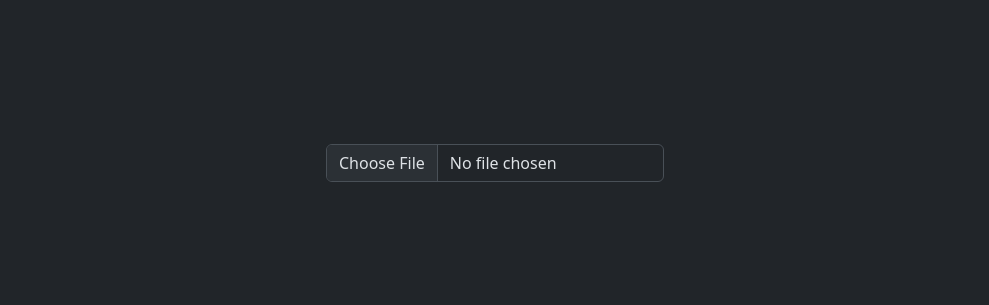
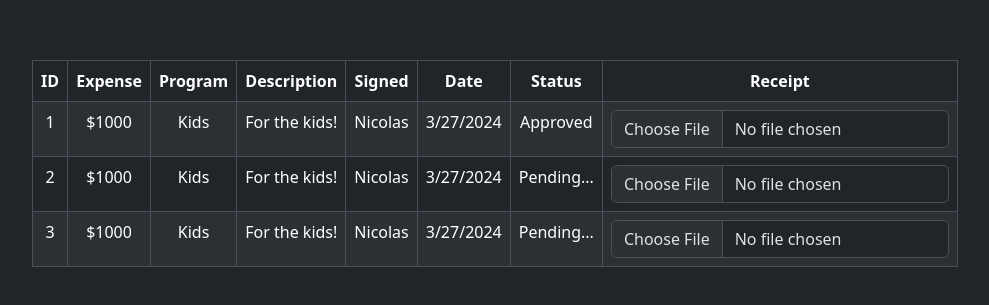
Before and after one commit to BenjaminBowman05/cd-interns-expense-tracker, a React (Vite) app: page / in a window 1280 px wide. Shown: the part 229-534 px from the top of the page, without its empty margins (145-1134 px from the left). Built offline with nearby package versions, Linux system fonts and the light colour scheme.

Commit message:
Added reciept tracking

```diff
--- a/src/Sandbox.jsx
+++ b/src/Sandbox.jsx
@@ -1,10 +1,9 @@
-
 import FileUploadTest from "./components/FileUploadTest";
+import PurchaseTracker from "./components/PurchaseTracker";
 const Sandbox = () => {
-
   return (
     <>
-      <FileUploadTest />
+      <PurchaseTracker />
     </>
   );
 };
--- a/src/components/FileUploadTest.jsx
+++ b/src/components/FileUploadTest.jsx
@@ -8,7 +8,7 @@ const FileUploadTest = () => {
 
     // Allowing file type
     var allowedExtensions =
-      /(\.doc|\.docx|\.odt|\.pdf|\.tex|\.txt|\.rtf|\.wps|\.wks|\.wpd)$/i;
+      /(\.doc|\.docx|\.odt|\.pdf|\.tex|\.txt|\.rtf|\.wps|\.wks|\.wpd|\.png|\.jpg|\.jpeg)$/i;
 
     if (!allowedExtensions.exec(filePath)) {
       alert("Invalid file type");
@@ -20,25 +20,74 @@ const FileUploadTest = () => {
 
   const handleFileSelect = (event) => {
     let valid = validateFile();
-    var isPdf = /(\.pdf)$/i;
+    var isPdf = /(\.pdf|\.png|\.jpg|\.jpeg)$/i;
     var fileInput = document.getElementById("file");
     var filePath = fileInput.value;
-    document.getElementById("fileContent").textContent = "";
+    let fileContent = document.getElementById("fileContent");
+    fileContent.textContent = "";
 
-    if (valid && !isPdf.exec(filePath)) {
-      const reader = new FileReader();
-      reader.onload = handleFileLoad;
-      reader.readAsText(event.target.files[0]);
+    if (valid) {
+      if (isPdf.exec(filePath)) {
+        console.log(event.target.files);
+        const reader = new FileReader();
+        reader.onload = handleFileLoadPdf;
+        reader.readAsDataURL(event.target.files[0]);
+      } else {
+        const reader = new FileReader();
+        reader.onload = handleFileLoadText;
+        reader.readAsText(event.target.files[0]);
+      }
     }
   };
 
-  const handleFileLoad = (event) => {
+  const handleFileLoadText = (event) => {
     console.log(event);
-    document.getElementById("fileContent").textContent = event.target.result;
+    document.getElementById("modal-body").textContent = event.target.result;
   };
 
+  const handleFileLoadPdf = (event) => {
+    console.log(event);
+    document.getElementById(
+      "modal-body"
+    ).innerHTML = `<embed src=${event.target.result} width="850px" height="850px" type="application/pdf"/>`;
+  };
+
+  /*
+
+
+
+    // @param {Event} event
+    function handleSubmit(event) {
+      // @type {HTMLFormElement}
+      const form = event.currentTarget;
+      const url = new URL(form.action);
+      const formData = new FormData(form);
+      const searchParams = new URLSearchParams(formData);
+
+      /// @type {Parameters<fetch>[1]}
+      const fetchOptions = {
+        method: form.method,
+      };
+
+      if (form.method.toLowerCase() === "post") {
+        if (form.enctype === "multipart/form-data") {
+          fetchOptions.body = formData;
+        } else {
+          fetchOptions.body = searchParams;
+        }
+      } else {
+        url.search = searchParams;
+      }
+
+      fetch(url, fetchOptions);
+
+      event.preventDefault();
+    }
+
+  */
+
   return (
-    <div >
+    <form>
       <Form.Control
         onChange={handleFileSelect}
         accept=".pdf, .txt, .doc, .docx"
@@ -46,8 +95,7 @@ const FileUploadTest = () => {
         as="input"
         type="file"
       ></Form.Control>
-      <p id="fileContent"></p>
-    </div>
+    </form>
   );
 };
 
--- a/src/components/PurchaseTracker.jsx
+++ b/src/components/PurchaseTracker.jsx
@@ -1,9 +1,73 @@
 import Table from "react-bootstrap/Table";
+import Modal from "react-bootstrap/Modal";
+import Button from "react-bootstrap/Button";
+import Form from "react-bootstrap/Form";
 import { useState } from "react";
 
 const PurchaseTracker = () => {
+  const validateFile = (id) => {
+    var fileInput = document.getElementById(`file-${id}`);
+
+    var filePath = fileInput.value;
+
+    // Allowing file type
+    var allowedExtensions = /(\.pdf|\.png|\.jpg|\.jpeg)$/i;
+
+    if (!allowedExtensions.exec(filePath)) {
+      alert("Invalid file type");
+      fileInput.value = "";
+      const newFileState = [...files];
+      newFileState[id - 1] = false;
+      setFiles(newFileState);
+      console.log(files);
+
+      return false;
+    }
+    return true;
+  };
+
+  const handleFileSelect = (event, id) => {
+    console.log(event);
+    let valid = validateFile(id);
+
+    if (valid) {
+      console.log(event.target.files);
+      const reader = new FileReader();
+      reader.onload = (e) => handleFileLoadPdf(e, id);
+      reader.readAsDataURL(event.target.files[0]);
+
+      const newFileState = [...files];
+      newFileState[id - 1] = true;
+      setFiles(newFileState);
+      console.log(files);
+    }
+  };
+
+  const handleFileLoadText = (event) => {
+    console.log(event);
+    document.getElementById("modal-body").textContent = event.target.result;
+  };
+
+  const handleFileLoadPdf = (event, id) => {
+    let url = event.target.result;
+    const newRequest = requests.map((request) => {
+      if (request.id === id) {
+        return { ...request, receipt: url };
+      }
+      return request;
+    });
+
+    setRequests(newRequest);
+    console.log(requests);
+  };
+
+  const [show, setShow] = useState(false);
+  // probably should connect all these to the backend as well not sure.
+  // i literally cannot program good luck!
+  const [reqId, setReqId] = useState(0);
+  const [files, setFiles] = useState([]);
   //Obj array filled via backend
-  const [request, setRequest] = useState([
+  const [requests, setRequests] = useState([
     {
       id: 1,
       expense: "$1000",
@@ -12,6 +76,7 @@ const PurchaseTracker = () => {
       signedBy: "Nicolas",
       date: "3/27/2024",
       status: "Approved",
+      receipt: "",
     },
     {
       id: 2,
@@ -21,12 +86,48 @@ const PurchaseTracker = () => {
       signedBy: "Nicolas",
       date: "3/27/2024",
       status: "Pending...",
+      receipt: "",
+    },
+    {
+      id: 3,
+      expense: "$1000",
+      program: "Kids",
+      description: "For the kids!",
+      signedBy: "Nicolas",
+      date: "3/27/2024",
+      status: "Pending...",
+      receipt: "",
     },
   ]);
 
+  const handleClose = () => setShow(false);
+  const handleShow = (id) => {
+    setReqId(id - 1); // array indexing thats why we sub 1
+    setShow(true);
+  };
+
   return (
-    // <>
-    //Creates a React Bootstrap Table that alternates from black to dark gray with a hover effect
+    <>
+      <Modal size="lg" show={show} onHide={handleClose}>
+        <Modal.Header closeButton>
+          <Modal.Title>Receipt</Modal.Title>
+        </Modal.Header>
+        <Modal.Body id="modal-body">
+          <embed
+            src={requests[reqId].receipt}
+            width="500px"
+            height="500px"
+          ></embed>
+        </Modal.Body>
+        <Modal.Footer>
+          <Button variant="outline-danger" onClick={handleClose}>
+            Close
+          </Button>
+        </Modal.Footer>
+      </Modal>
+
+      {/*Creates a React Bootstrap Table that alternates from black to dark gray
+      with a hover effect*/}
       <Table striped bordered hover>
         <thead>
           <tr>
@@ -37,11 +138,12 @@ const PurchaseTracker = () => {
             <th>Signed</th>
             <th>Date</th>
             <th>Status</th>
+            <th>Receipt</th>
           </tr>
         </thead>
         <tbody>
           {/* Outputs table rows for each obj display information */}
-        {request.map((requestInfo) => (
+          {requests.map((requestInfo) => (
             <>
               <tr key={requestInfo.id}>
                 <td>{requestInfo.id}</td>
@@ -51,12 +153,37 @@ const PurchaseTracker = () => {
                 <td>{requestInfo.signedBy}</td>
                 <td>{requestInfo.date}</td>
                 <td>{requestInfo.status}</td>
+                <td>
+                  {files[requestInfo.id - 1] === undefined && (
+                    <Form.Control
+                      onChange={(e) => handleFileSelect(e, requestInfo.id)}
+                      accept=".pdf, .png, .jpeg, .jpg"
+                      id={`file-${requestInfo.id}`}
+                      as="input"
+                      type="file"
+                    ></Form.Control>
+                  )}
+                  {files[requestInfo.id - 1] === true && (
+                    <Button
+                      onClick={() => handleShow(requestInfo.id)}
+                      variant="outline-info"
+                    >
+                      View Receipt
+                    </Button>
+                  )}
+                </td>
+                {/**<Button
+                  onClick={(e) => handleShow(requestInfo.id)}
+                  variant="outline-info"
+                >
+                  View Receipt
+                </Button> */}
               </tr>
             </>
           ))}
         </tbody>
       </Table>
-    // </>
+    </>
   );
 };
 
```
Lines whose indentation alone changed are shown as unchanged.
